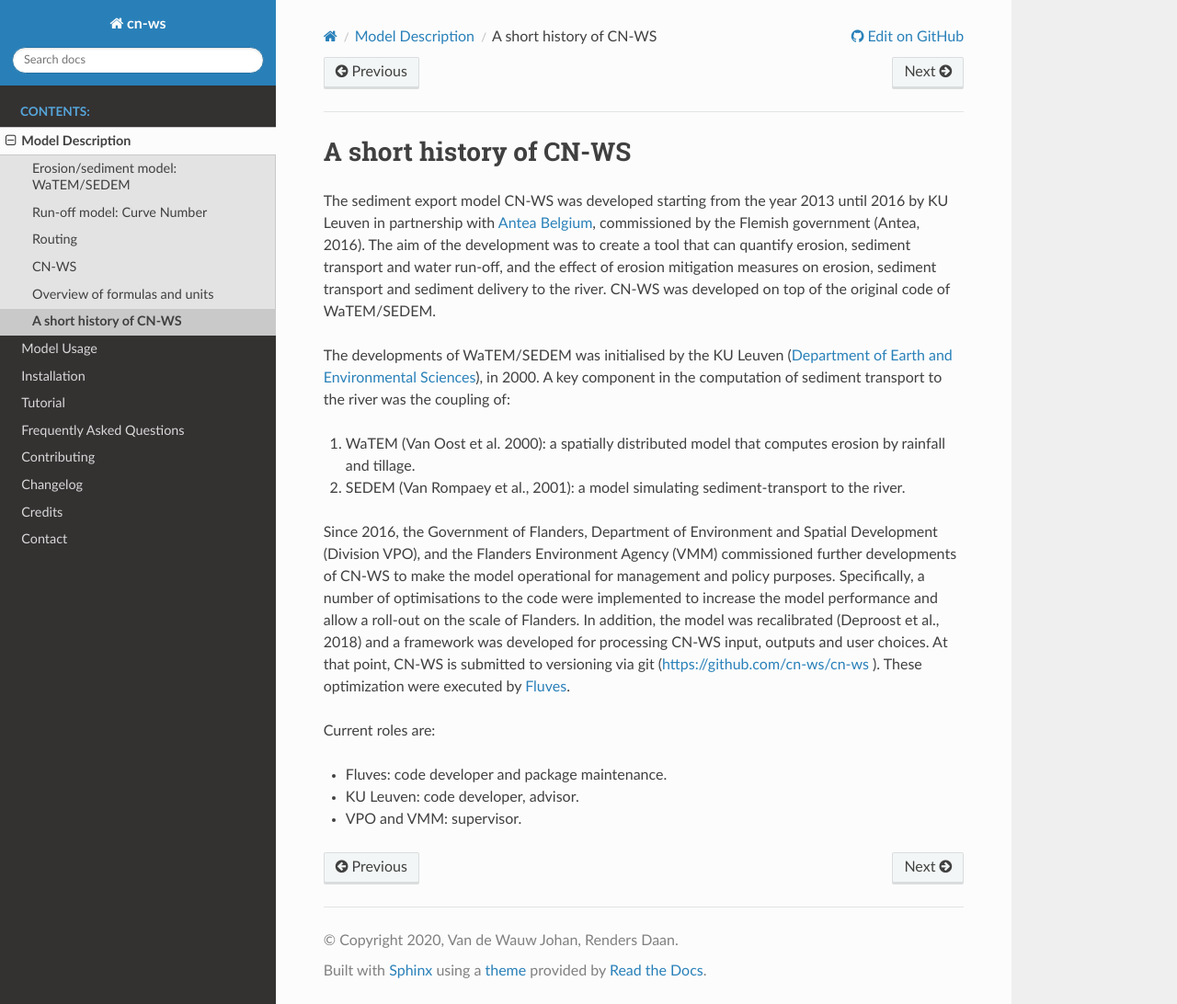
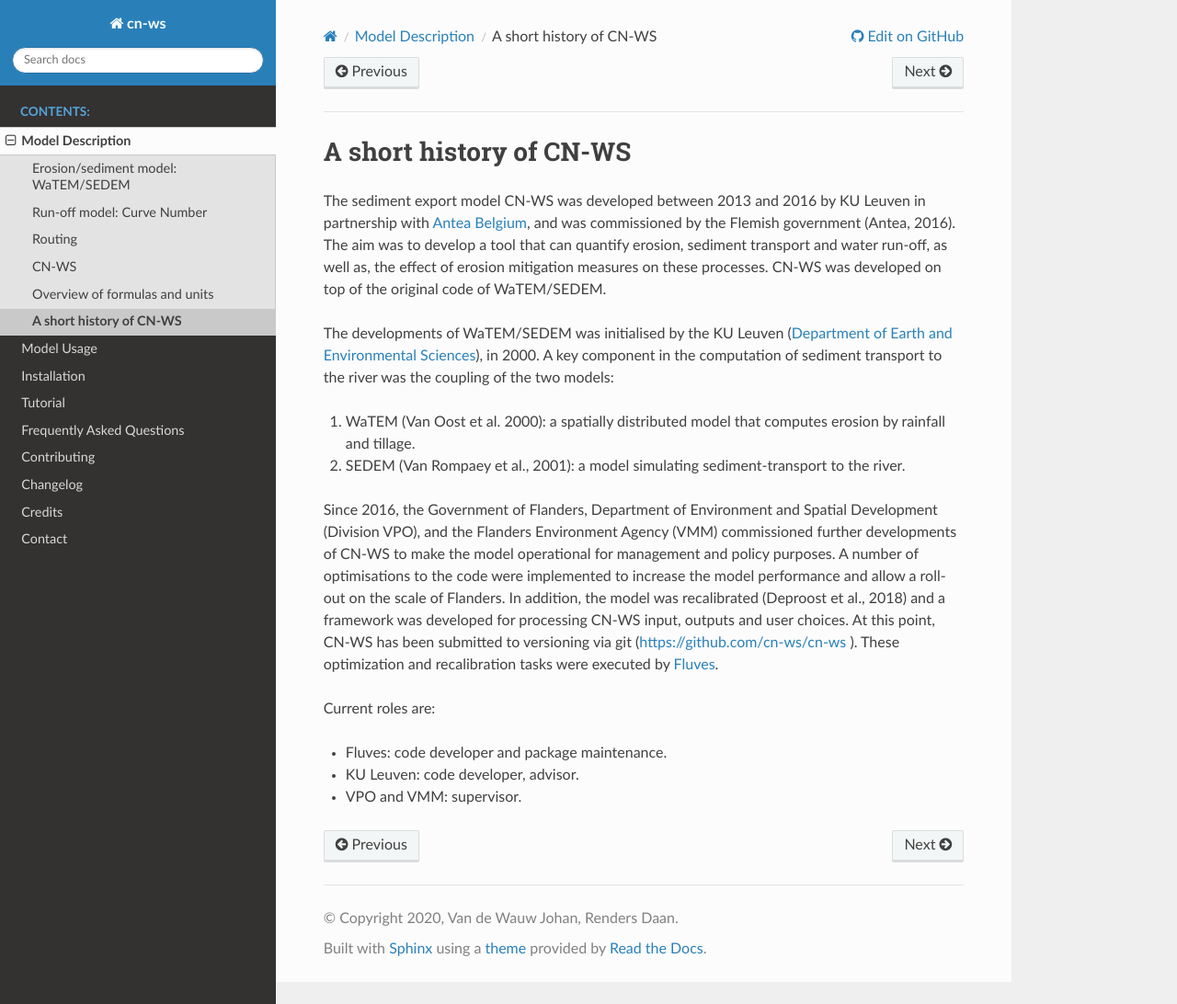
Before and after one commit to watem-sedem/watem-sedem, a Sphinx documentation site: the page built from docs/history.rst, in a window 1280 px wide and 1092 px high. Shown: the whole window at 92% size. Built offline with Sphinx 7.4.7 and the Read the Docs theme 2.0.0, drawn with Linux system fonts in a browser that asks for light colours.

Commit message:
Update history.rst
Fixed minor mistakes, did some changes

```diff
--- a/docs/history.rst
+++ b/docs/history.rst
@@ -3,19 +3,18 @@
 A short history of CN-WS
 ========================
 
-The sediment export model CN-WS was developed starting from the year 2013
-until 2016 by KU Leuven in partnership with `Antea Belgium
-<https://anteagroup.be/>`_, commissioned by
-the Flemish government (Antea, 2016). The aim of the development was to
-create a tool that can quantify erosion, sediment transport and water run-off,
-and the effect of erosion mitigation measures on erosion, sediment transport and
-sediment delivery to the river.
+The sediment export model CN-WS was developed between 2013
+and 2016 by KU Leuven in partnership with `Antea Belgium
+<https://anteagroup.be/>`_, and was commissioned by
+the Flemish government (Antea, 2016). The aim was to
+develop a tool that can quantify erosion, sediment transport and water run-off,
+as well as, the effect of erosion mitigation measures on these processes.
 CN-WS was developed on top of the original code of WaTEM/SEDEM.
 
 The developments of WaTEM/SEDEM was initialised by the KU Leuven
 (`Department of Earth and Environmental Sciences <https://ees.kuleuven.be//>`_),
 in 2000. A key component in the computation of sediment transport to the river was
-the coupling of:
+the coupling of the two models:
 
 1. WaTEM (Van Oost et al. 2000): a spatially distributed model that
    computes erosion by rainfall and tillage.
@@ -26,13 +25,12 @@ Since 2016, the Government of Flanders, Department of Environment and Spatial
 Development (Division VPO), and the
 Flanders Environment Agency (VMM) commissioned further developments of
 CN-WS to make the model operational for management and policy purposes.
-Specifically, a number
-of optimisations to the code were implemented to increase the model performance and
+A number of optimisations to the code were implemented to increase the model performance and
 allow a roll-out on the scale of Flanders. In addition, the model was
 recalibrated (Deproost et al., 2018) and a framework was developed for
-processing CN-WS input, outputs and user choices. At that point, CN-WS is
+processing CN-WS input, outputs and user choices. At this point, CN-WS has been
 submitted to versioning via git (https://github.com/cn-ws/cn-ws
-). These optimization were executed by `Fluves <https://fluves.com/>`_.
+). These optimization and recalibration tasks were executed by `Fluves <https://fluves.com/>`_.
 
 Current roles are:
 
```
